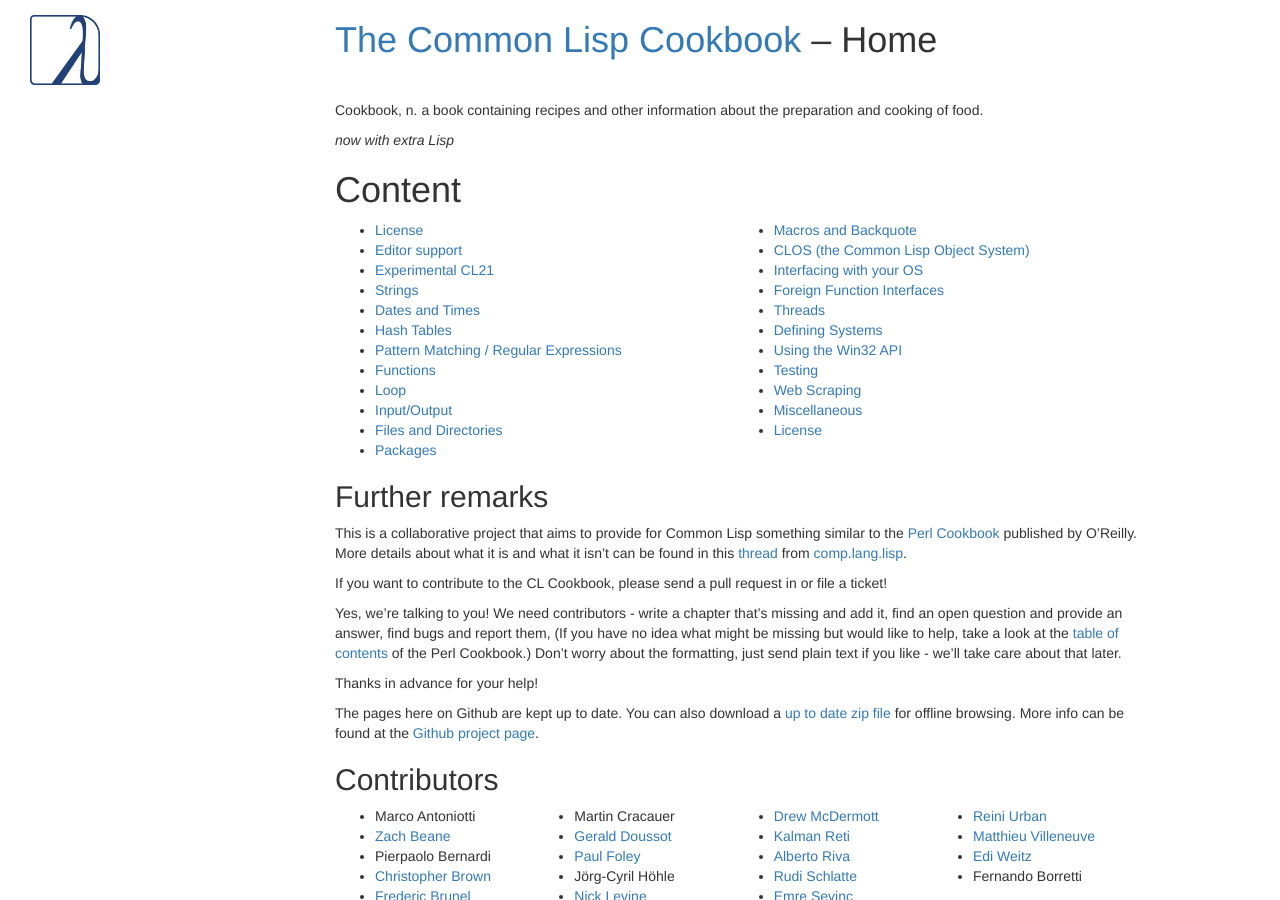
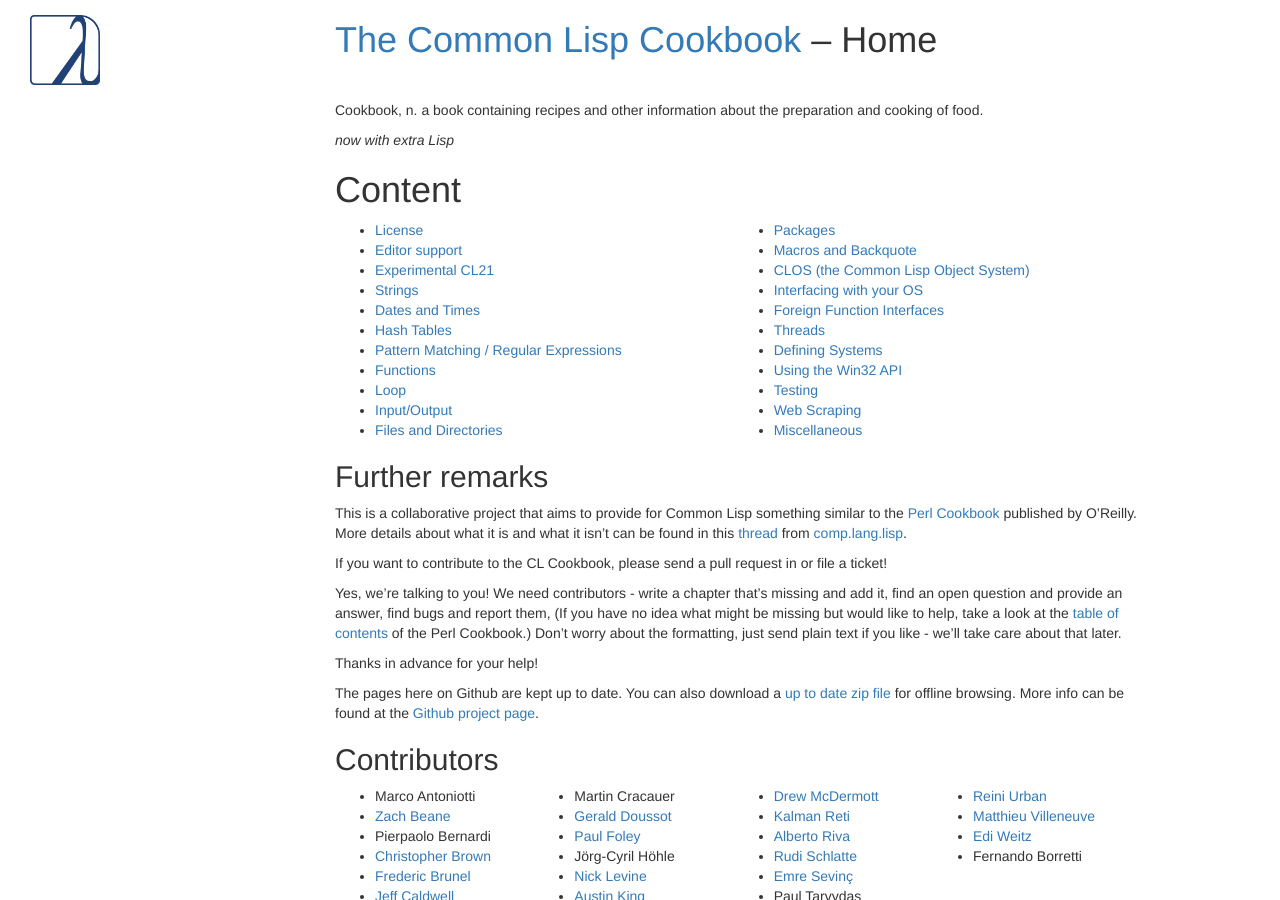
Before and after one commit to LispCookbook/cl-cookbook, a Jekyll site: the page built from index.md, in a window 1280 px wide and 900 px high. Built offline with Jekyll 4.4.1, drawn with Linux system fonts in a browser that asks for light colours.

Commit message:
License link is mentioned twice in the toc - remove duplication

```diff
--- a/index.md
+++ b/index.md
@@ -34,7 +34,6 @@
 * [Testing](testing.html)
 * [Web Scraping](web-scraping.html)
 * [Miscellaneous](misc.html)
-* [License](license.html)
 
 ## Further remarks
 
```
